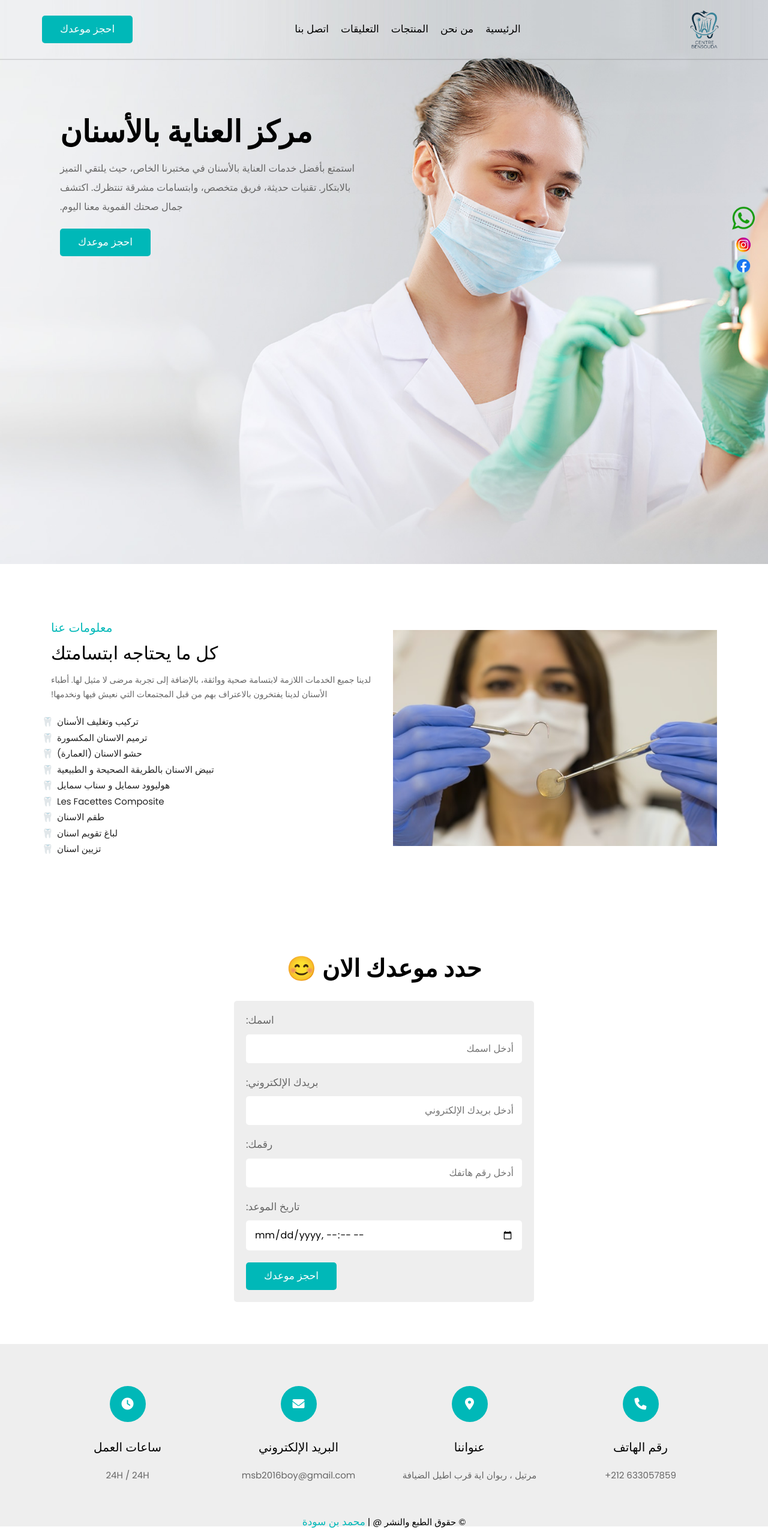
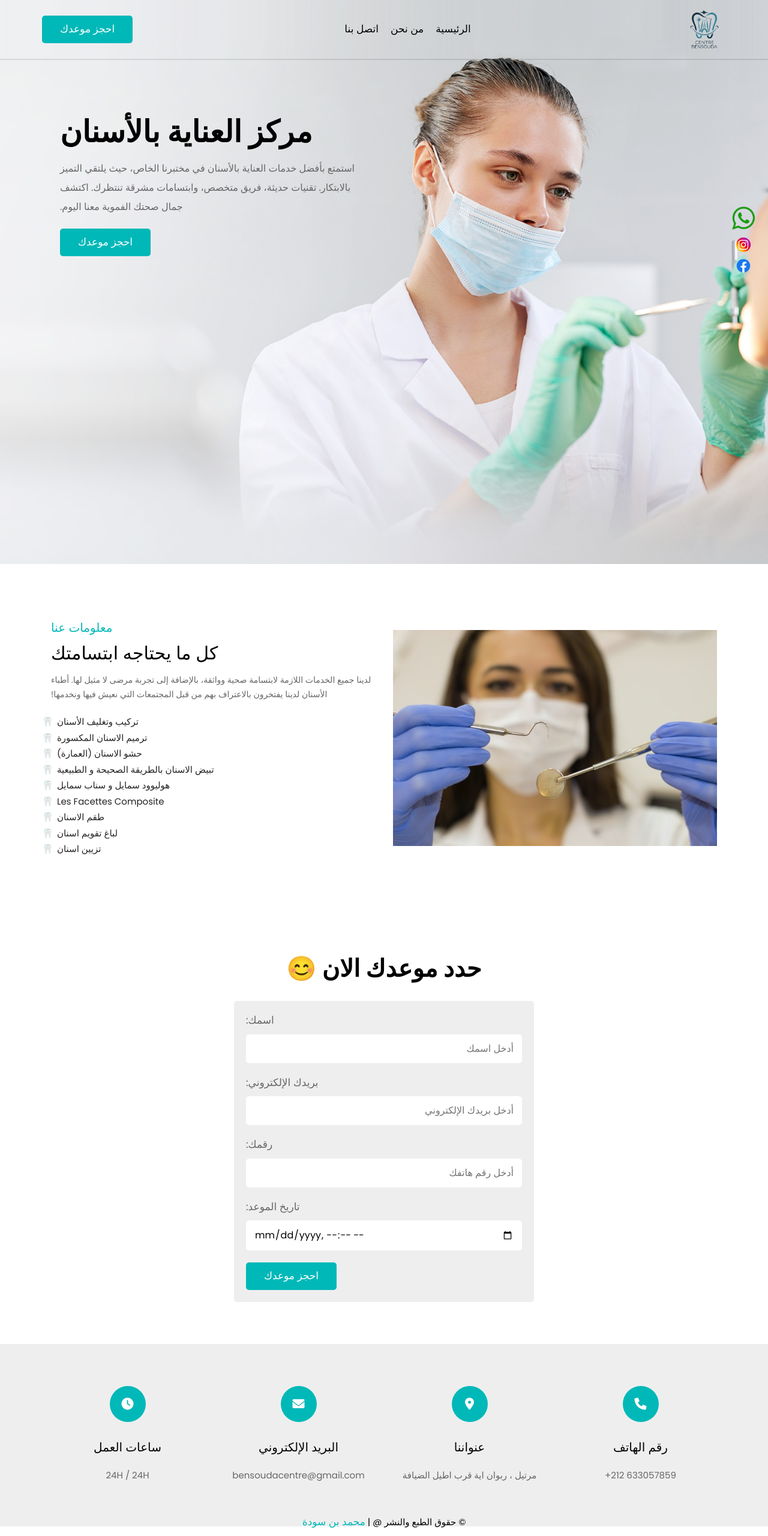
Before and after one commit to YoussefGhannam/Dentist-Website, a plain HTML site: page index.html in a window 1280 px wide. Shown: the top 2560 px of the page at 60% size. Drawn offline with nearby package versions, Linux system fonts and the light colour scheme; a script that the page names is missing.

Commit message:
new updates

```diff
--- a/index.html
+++ b/index.html
@@ -39,8 +39,8 @@
                     <nav class="nav">
                         <a href="#home">الرئيسية</a>
                         <a href="#about">من نحن</a>
-                        <a href="#services">المنتجات</a>
-                        <a href="#reviews">التعليقات</a>
+                        <!-- <a href="#services">المنتجات</a> -->
+                        <!-- <a href="#reviews">التعليقات</a> -->
                         <a href="#contact">اتصل بنا</a>
                     </nav>
 
@@ -244,7 +244,7 @@
             <div class="box">
                 <i class="fas fa-envelope"></i>
                 <h3>البريد الإلكتروني</h3>
-                <p>msb2016boy@gmail.com</p>
+                <p>bensoudacentre@gmail.com</p>
             </div>
 
             <div class="box">
```
